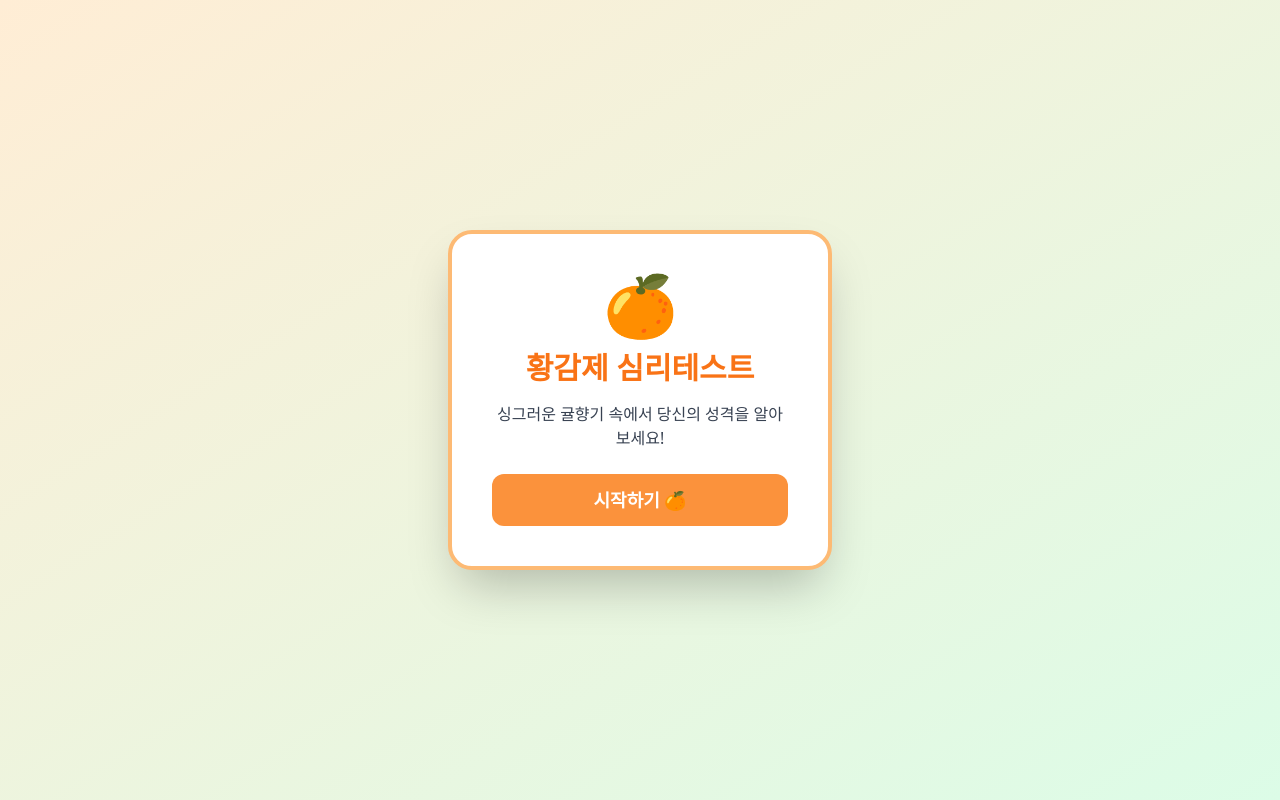
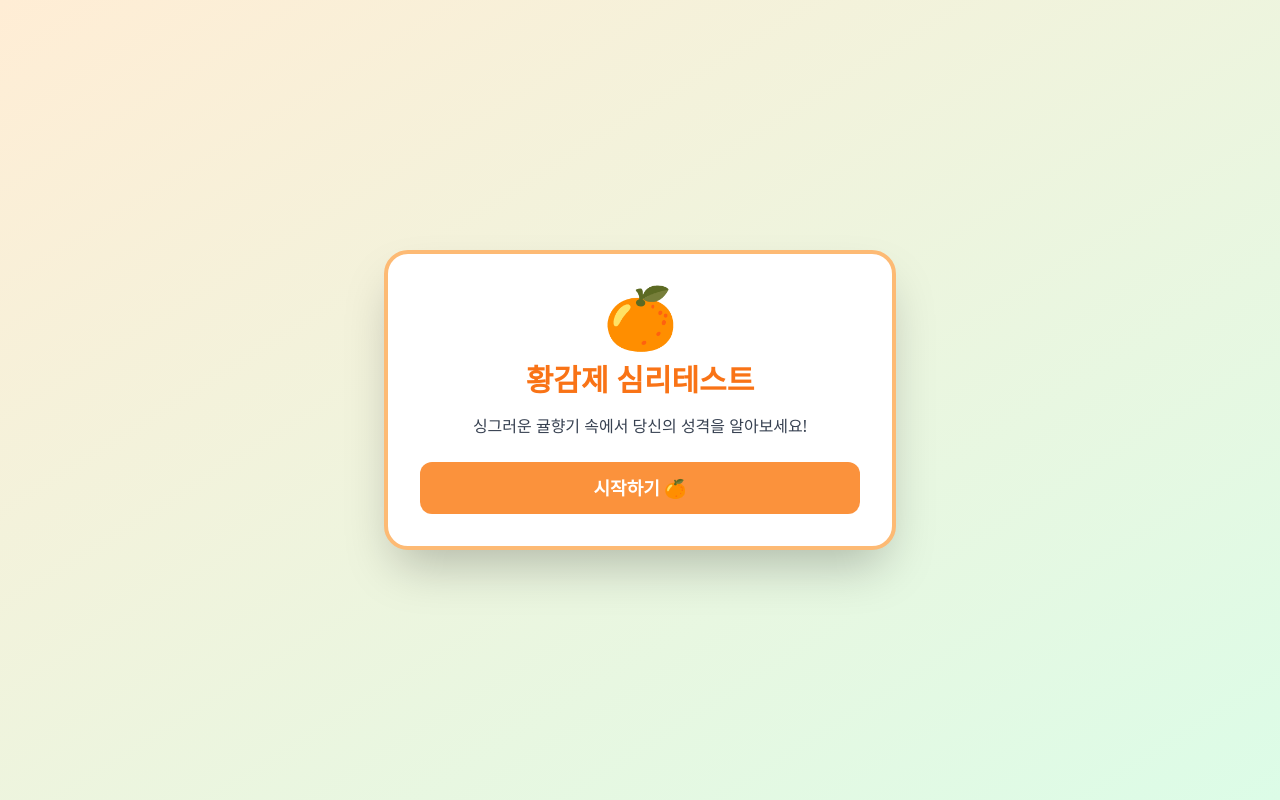
Before and after one commit to godcastle2/skkusaeng_mbti, a plain HTML site: page index.html in a window 1280 px wide. Drawn offline with nearby package versions, Linux system fonts and the light colour scheme.

Commit message:
Update index.html

```diff
--- a/index.html
+++ b/index.html
@@ -6,7 +6,7 @@
   <script src="https://cdn.tailwindcss.com"></script>
 </head>
 <body class="flex items-center justify-center h-screen bg-gradient-to-br from-orange-100 to-green-100 font-sans">
-  <div class="bg-white p-10 rounded-3xl shadow-2xl w-96 text-center border-4 border-orange-300">
+  <div class="bg-white p-8 rounded-3xl shadow-2xl w-[90%] max-w-lg text-center border-4 border-orange-300">
     <!-- 상단 귤 이모지 -->
     <div class="text-6xl mb-4">🍊</div>
     <h1 class="text-4xl sm:text-3xl font-extrabold text-orange-500 mb-4">황감제 심리테스트</h1>
```
